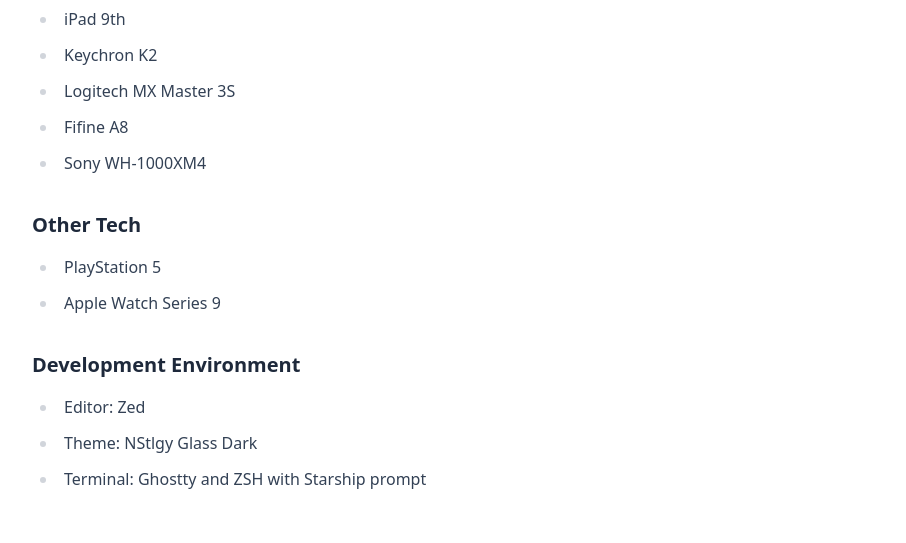
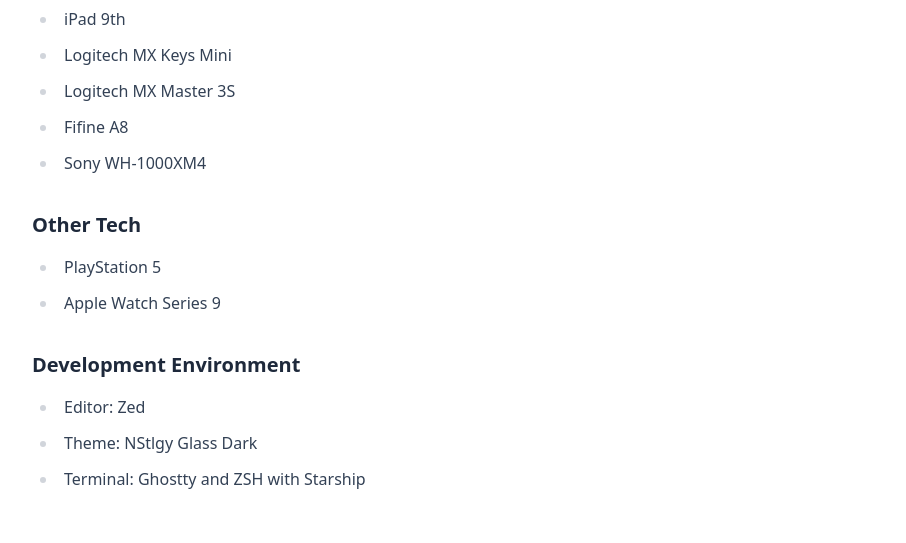
Before and after one commit to DaniilKimlb/daniilkim, an Astro site: page /about in a window 1280 px wide. Shown: the part 1403-1946 px from the top of the page, without its empty margins (184-1090 px from the left). Built offline with nearby package versions, Linux system fonts and the light colour scheme; Astro itself is replaced by a stand-in of ours; no server answers.

Commit message:
style: correct about me

```diff
--- a/src/pages/about.md
+++ b/src/pages/about.md
@@ -38,7 +38,7 @@
 - Dell UltraSharp U2723QE 27" 4K
 - LG 27QP88D 27" QHD
 - iPad 9th
-- Keychron K2
+- Logitech MX Keys Mini
 - Logitech MX Master 3S
 - Fifine A8
 - Sony WH-1000XM4
@@ -52,4 +52,4 @@
 
 - Editor: Zed
 - Theme: NStlgy Glass Dark
-- Terminal: Ghostty and ZSH with Starship prompt
+- Terminal: Ghostty and ZSH with Starship
```
